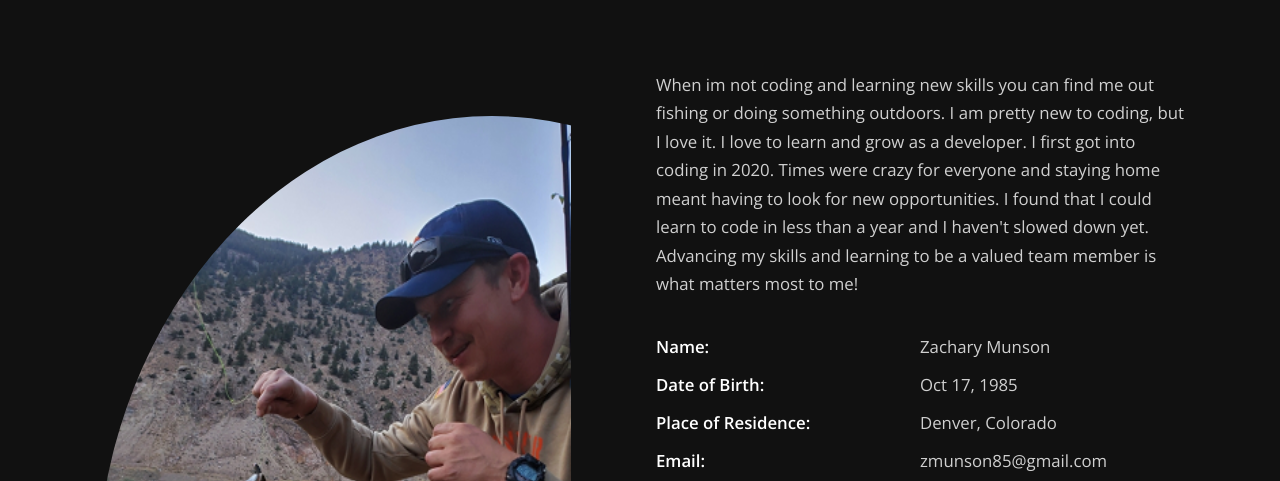
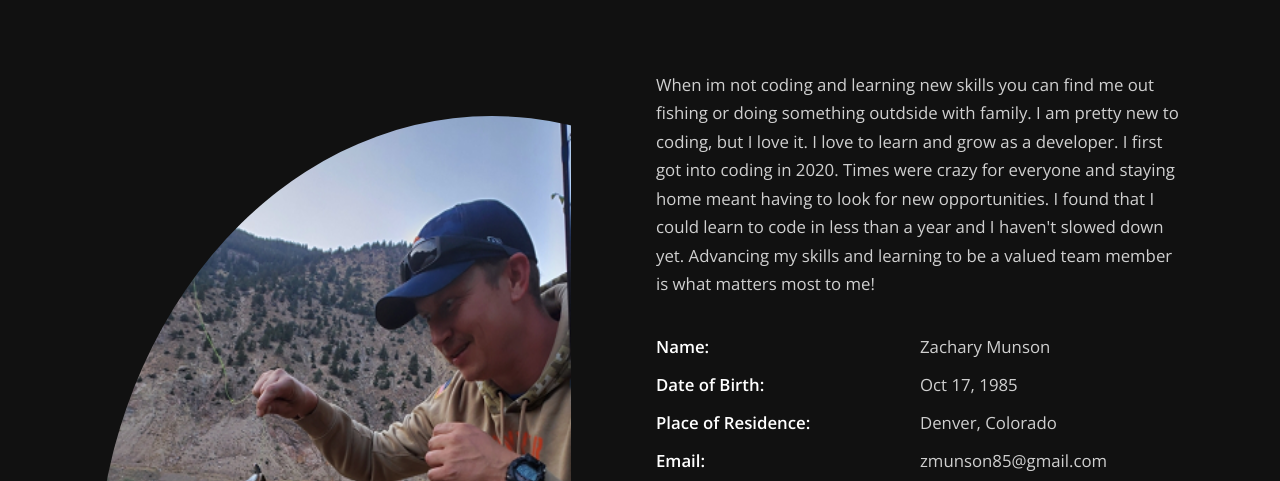
Before and after one commit to zmunson85/devCodeCamp-ZMunsonDevPort, a plain HTML site: page about.html in a window 1280 px wide. Shown: the part 319-800 px from the top of the page. Drawn offline with nearby package versions, Linux system fonts and the light colour scheme.

Commit message:
Text Change, Include Family

```diff
--- a/about.html
+++ b/about.html
@@ -67,7 +67,7 @@
 
             <div class="row-right">
                 <p class="text">When im not coding and learning new skills you can find me out fishing or doing
-                    something outdoors. I am pretty new to coding, but I love it. I love to learn and grow as a
+                    something outdside with family. I am pretty new to coding, but I love it. I love to learn and grow as a
                     developer. I first got into coding in
                     2020. Times were crazy for everyone and staying home meant having to look for new opportunities. I
                     found that I could
```
